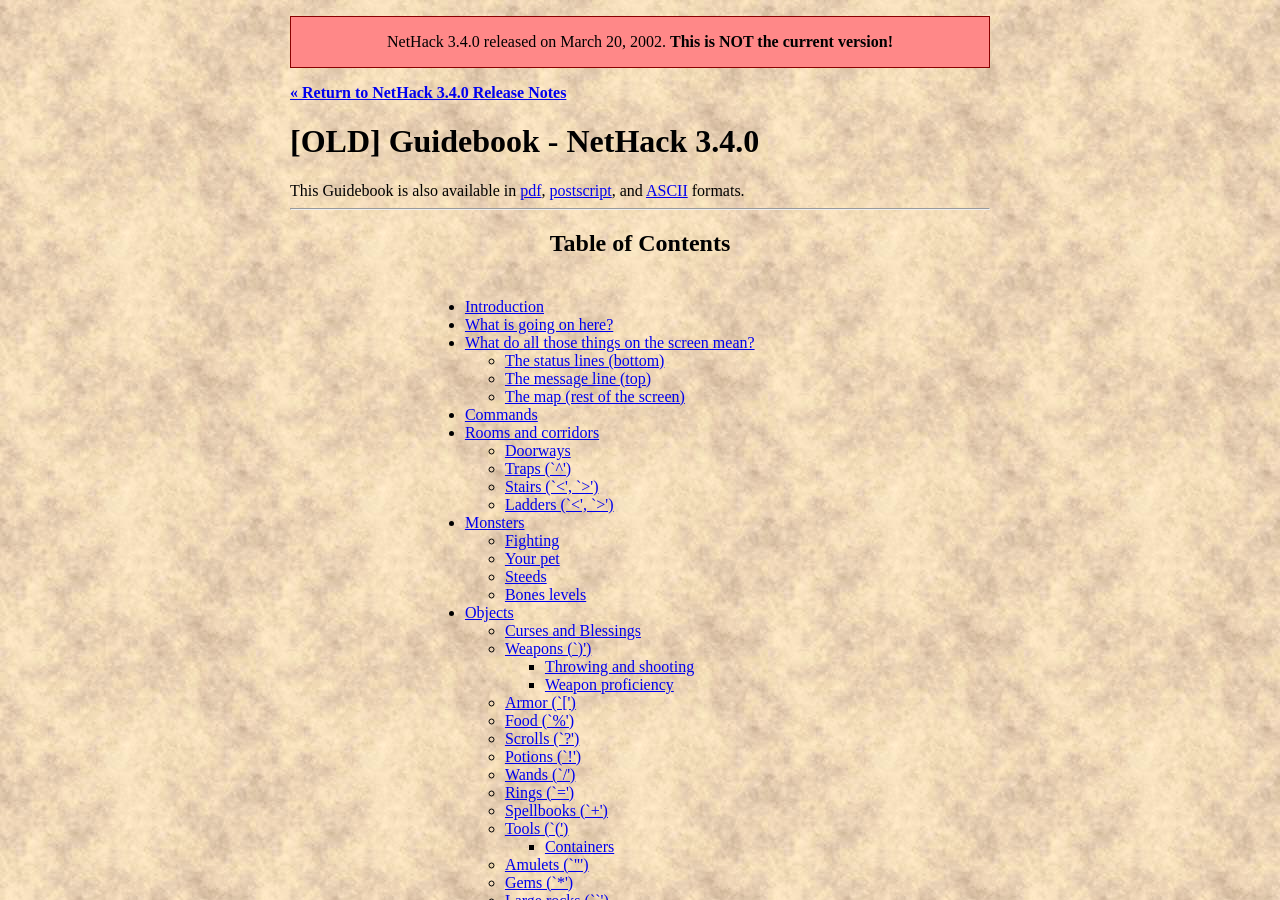
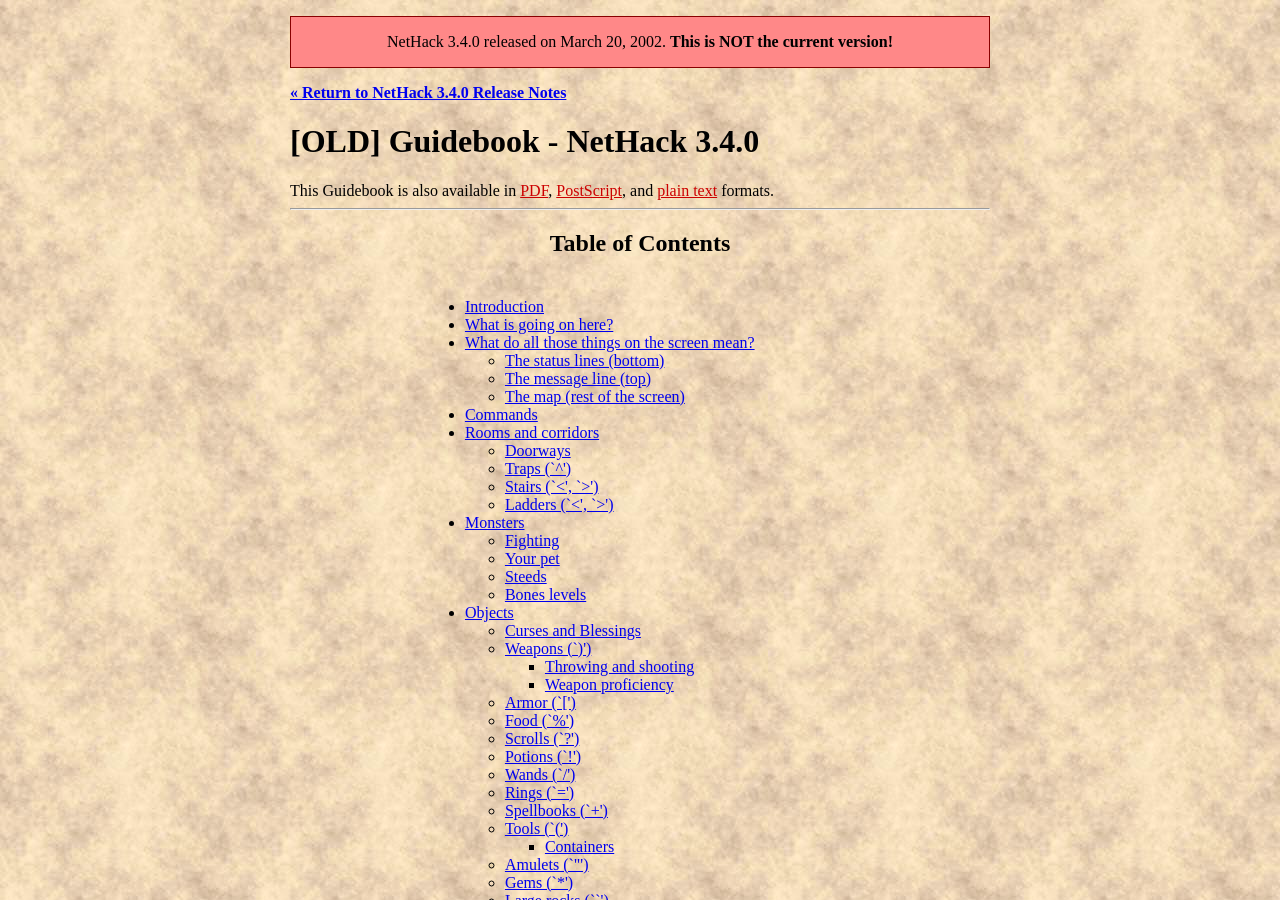
Before and after one commit to tung/nethack-www, a Jekyll site: the page built from v340/guidebook.html, in a window 1280 px wide and 900 px high. Built offline with Jekyll 4.4.1, drawn with Linux system fonts in a browser that asks for light colours.

Commit message:
Fix links in NetHack 3.4.0 Guidebook

```diff
--- a/v340/guidebook.html
+++ b/v340/guidebook.html
@@ -8,107 +8,107 @@
     url: release.html
 ---
 This Guidebook is also available in
-<a href="http://nethack.sourceforge.net/docs/nh340/Guidebook.pdf">pdf</a>,
-<a href="http://nethack.sourceforge.net/docs/nh340/Guidebook.ps">postscript</a>,
+<a href="#TODO">PDF</a>,
+<a href="#TODO">PostScript</a>,
 and
-<a href="http://nethack.sourceforge.net/docs/nh340/Guidebook.txt">ASCII</a>
+<a href="#TODO">plain text</a>
 formats.
 <hr>
 <center><h2>
 <a name="_TOC">Table of Contents</a>
 </h2></center><br>
 <center><table><tr><td><ul>
-<li><a href="Guidebook.html#_TOCentry_1">Introduction
-</a>
-<li><a href="Guidebook.html#_TOCentry_2">What is going on here?
-</a>
-<li><a href="Guidebook.html#_TOCentry_3">What do all those things on the screen mean?
-</a>
-<ul><li><a href="Guidebook.html#_TOCentry_4">The status lines (bottom)
-</a>
-<li><a href="Guidebook.html#_TOCentry_5">The message line (top)
-</a>
-<li><a href="Guidebook.html#_TOCentry_6">The map (rest of the screen)
-</a>
-</ul><li><a href="Guidebook.html#_TOCentry_7">Commands
-</a>
-<li><a href="Guidebook.html#_TOCentry_8">Rooms and corridors
-</a>
-<ul><li><a href="Guidebook.html#_TOCentry_9">Doorways
-</a>
-<li><a href="Guidebook.html#_TOCentry_10">Traps (`^')
-</a>
-<li><a href="Guidebook.html#_TOCentry_11">Stairs (`&lt;', `&gt;')
-</a>
-<li><a href="Guidebook.html#_TOCentry_12">Ladders (`&lt;', `&gt;')
-</a>
-</ul><li><a href="Guidebook.html#_TOCentry_13">Monsters
-</a>
-<ul><li><a href="Guidebook.html#_TOCentry_14">Fighting
-</a>
-<li><a href="Guidebook.html#_TOCentry_15">Your pet
-</a>
-<li><a href="Guidebook.html#_TOCentry_16">Steeds
-</a>
-<li><a href="Guidebook.html#_TOCentry_17">Bones levels
-</a>
-</ul><li><a href="Guidebook.html#_TOCentry_18">Objects
-</a>
-<ul><li><a href="Guidebook.html#_TOCentry_19">Curses and Blessings
-</a>
-<li><a href="Guidebook.html#_TOCentry_20">Weapons (`)')
-</a>
-<ul><li><a href="Guidebook.html#_TOCentry_21">Throwing and shooting
-</a>
-<li><a href="Guidebook.html#_TOCentry_22">Weapon proficiency
-</a>
-</ul><li><a href="Guidebook.html#_TOCentry_23">Armor (`[')
-</a>
-<li><a href="Guidebook.html#_TOCentry_24">Food (`%')
-</a>
-<li><a href="Guidebook.html#_TOCentry_25">Scrolls (`?')
-</a>
-<li><a href="Guidebook.html#_TOCentry_26">Potions (`!')
-</a>
-<li><a href="Guidebook.html#_TOCentry_27">Wands (`/')
-</a>
-<li><a href="Guidebook.html#_TOCentry_28">Rings (`=')
-</a>
-<li><a href="Guidebook.html#_TOCentry_29">Spellbooks (`+')
-</a>
-<li><a href="Guidebook.html#_TOCentry_30">Tools (`(')
-</a>
-<ul><li><a href="Guidebook.html#_TOCentry_31">Containers
-</a>
-</ul><li><a href="Guidebook.html#_TOCentry_32">Amulets (`&quot;')
-</a>
-<li><a href="Guidebook.html#_TOCentry_33">Gems (`*')
-</a>
-<li><a href="Guidebook.html#_TOCentry_34">Large rocks (``')
-</a>
-<li><a href="Guidebook.html#_TOCentry_35">Gold (`$')
-</a>
-</ul><li><a href="Guidebook.html#_TOCentry_36">Conduct
-</a>
-<li><a href="Guidebook.html#_TOCentry_37">Options
-</a>
-<ul><li><a href="Guidebook.html#_TOCentry_38">Setting the options
-</a>
-<li><a href="Guidebook.html#_TOCentry_39">Using the NETHACKOPTIONS environment variable
-</a>
-<li><a href="Guidebook.html#_TOCentry_40">Using a configuration file
-</a>
-<li><a href="Guidebook.html#_TOCentry_41">Customization options
-</a>
-<li><a href="Guidebook.html#_TOCentry_42">Window Port Customization options
-</a>
-<li><a href="Guidebook.html#_TOCentry_43">Configuring NetHack for Play by the Blind
-</a>
-</ul><li><a href="Guidebook.html#_TOCentry_44">Scoring
-</a>
-<li><a href="Guidebook.html#_TOCentry_45">Explore mode
-</a>
-<li><a href="Guidebook.html#_TOCentry_46">Credits
+<li><a href="#_TOCentry_1">Introduction
+</a>
+<li><a href="#_TOCentry_2">What is going on here?
+</a>
+<li><a href="#_TOCentry_3">What do all those things on the screen mean?
+</a>
+<ul><li><a href="#_TOCentry_4">The status lines (bottom)
+</a>
+<li><a href="#_TOCentry_5">The message line (top)
+</a>
+<li><a href="#_TOCentry_6">The map (rest of the screen)
+</a>
+</ul><li><a href="#_TOCentry_7">Commands
+</a>
+<li><a href="#_TOCentry_8">Rooms and corridors
+</a>
+<ul><li><a href="#_TOCentry_9">Doorways
+</a>
+<li><a href="#_TOCentry_10">Traps (`^')
+</a>
+<li><a href="#_TOCentry_11">Stairs (`&lt;', `&gt;')
+</a>
+<li><a href="#_TOCentry_12">Ladders (`&lt;', `&gt;')
+</a>
+</ul><li><a href="#_TOCentry_13">Monsters
+</a>
+<ul><li><a href="#_TOCentry_14">Fighting
+</a>
+<li><a href="#_TOCentry_15">Your pet
+</a>
+<li><a href="#_TOCentry_16">Steeds
+</a>
+<li><a href="#_TOCentry_17">Bones levels
+</a>
+</ul><li><a href="#_TOCentry_18">Objects
+</a>
+<ul><li><a href="#_TOCentry_19">Curses and Blessings
+</a>
+<li><a href="#_TOCentry_20">Weapons (`)')
+</a>
+<ul><li><a href="#_TOCentry_21">Throwing and shooting
+</a>
+<li><a href="#_TOCentry_22">Weapon proficiency
+</a>
+</ul><li><a href="#_TOCentry_23">Armor (`[')
+</a>
+<li><a href="#_TOCentry_24">Food (`%')
+</a>
+<li><a href="#_TOCentry_25">Scrolls (`?')
+</a>
+<li><a href="#_TOCentry_26">Potions (`!')
+</a>
+<li><a href="#_TOCentry_27">Wands (`/')
+</a>
+<li><a href="#_TOCentry_28">Rings (`=')
+</a>
+<li><a href="#_TOCentry_29">Spellbooks (`+')
+</a>
+<li><a href="#_TOCentry_30">Tools (`(')
+</a>
+<ul><li><a href="#_TOCentry_31">Containers
+</a>
+</ul><li><a href="#_TOCentry_32">Amulets (`&quot;')
+</a>
+<li><a href="#_TOCentry_33">Gems (`*')
+</a>
+<li><a href="#_TOCentry_34">Large rocks (``')
+</a>
+<li><a href="#_TOCentry_35">Gold (`$')
+</a>
+</ul><li><a href="#_TOCentry_36">Conduct
+</a>
+<li><a href="#_TOCentry_37">Options
+</a>
+<ul><li><a href="#_TOCentry_38">Setting the options
+</a>
+<li><a href="#_TOCentry_39">Using the NETHACKOPTIONS environment variable
+</a>
+<li><a href="#_TOCentry_40">Using a configuration file
+</a>
+<li><a href="#_TOCentry_41">Customization options
+</a>
+<li><a href="#_TOCentry_42">Window Port Customization options
+</a>
+<li><a href="#_TOCentry_43">Configuring NetHack for Play by the Blind
+</a>
+</ul><li><a href="#_TOCentry_44">Scoring
+</a>
+<li><a href="#_TOCentry_45">Explore mode
+</a>
+<li><a href="#_TOCentry_46">Credits
 </a>
 </ul></td></tr></table></center><hr>
 <h1 align=center>A Guide to the Mazes of Menace
@@ -159,7 +159,7 @@
 gather your gear, eat what may be your last meal outside, and enter the
 dungeon...
 
-<h5 align=right>[Back to <a href="Guidebook.html#_TOC">Table of Contents</a>.]</h5><h2><a name="_TOCentry_2">2 What is going on here?
+<h5 align=right>[Back to <a href="#_TOC">Table of Contents</a>.]</h5><h2><a name="_TOCentry_2">2 What is going on here?
 </a></h2><p>You have just begun a game of NetHack.  Your goal is to grab as much
 treasure as you can, retrieve the Amulet of Yendor, and escape the
 Mazes of Menace alive.
@@ -225,7 +225,7 @@
 (including other orcs).  Above all others, Orcs hate Elves with a passion
 unequalled, and will go out of their way to kill one at any opportunity.
 The armor and weapons fashioned by the Orcs are typically of inferior quality.
-<h5 align=right>[Back to <a href="Guidebook.html#_TOC">Table of Contents</a>.]</h5><h2><a name="_TOCentry_3">3 What do all those things on the screen mean?
+<h5 align=right>[Back to <a href="#_TOC">Table of Contents</a>.]</h5><h2><a name="_TOCentry_3">3 What do all those things on the screen mean?
 </a></h2><p>On the screen is kept a map of where you have
 been and what you have seen on the current dungeon level; as you
 explore more of the level, it appears on the screen in front of you.
@@ -478,7 +478,7 @@
 symbol represents with the `/' command (see the next section for
 more info).
 
-<h5 align=right>[Back to <a href="Guidebook.html#_TOC">Table of Contents</a>.]</h5><h2><a name="_TOCentry_7">4 Commands
+<h5 align=right>[Back to <a href="#_TOC">Table of Contents</a>.]</h5><h2><a name="_TOCentry_7">4 Commands
 </a></h2><p>Commands are initiated by typing one or two characters.  Some commands,
 like ``search'', do not require that any more information be collected by
 NetHack.  Other commands might require additional information, for
@@ -976,7 +976,7 @@
 <dd>
 Untrap a trap, door, or chest.  Same as ``#untrap'' or ``M-u''.
 
-<h5 align=right>[Back to <a href="Guidebook.html#_TOC">Table of Contents</a>.]</h5><h2><a name="_TOCentry_8">5 Rooms and corridors
+<h5 align=right>[Back to <a href="#_TOC">Table of Contents</a>.]</h5><h2><a name="_TOCentry_8">5 Rooms and corridors
 </a></h2></dl><p>Rooms and corridors in the dungeon are either lit or dark.
 Any lit areas within your line of sight will be displayed;
 dark areas are only displayed if they are within one space of you.
@@ -1041,7 +1041,7 @@
 </a></h3><p>Ladders serve the same purpose as staircases, and the two types of
 inter-level connections are nearly indistinguishable during game play.
 
-<h5 align=right>[Back to <a href="Guidebook.html#_TOC">Table of Contents</a>.]</h5><h2><a name="_TOCentry_13">6 Monsters
+<h5 align=right>[Back to <a href="#_TOC">Table of Contents</a>.]</h5><h2><a name="_TOCentry_13">6 Monsters
 </a></h2><p>Monsters you cannot see are not displayed on the screen.  Beware!
 You may suddenly come upon one in a dark place.  Some magic items can
 help you locate them before they locate you (which some monsters can do
@@ -1107,7 +1107,7 @@
 former player; it is probably still lurking around, gloating over its
 last victory.
 
-<h5 align=right>[Back to <a href="Guidebook.html#_TOC">Table of Contents</a>.]</h5><h2><a name="_TOCentry_18">7 Objects
+<h5 align=right>[Back to <a href="#_TOC">Table of Contents</a>.]</h5><h2><a name="_TOCentry_18">7 Objects
 </a></h2><p>When you find something in the dungeon, it is common to want to pick
 it up.  In NetHack, this is accomplished automatically by walking over
 the object (unless you turn off the
@@ -1494,7 +1494,7 @@
 of monsters in the dungeon that may be influenced by the amount of gold
 you are carrying (shopkeepers aside).
 
-<h5 align=right>[Back to <a href="Guidebook.html#_TOC">Table of Contents</a>.]</h5><h2><a name="_TOCentry_36">8 Conduct
+<h5 align=right>[Back to <a href="#_TOC">Table of Contents</a>.]</h5><h2><a name="_TOCentry_36">8 Conduct
 </a></h2><p>As if winning NetHack were not difficult enough, certain players
 seek to challenge themselves by imposing restrictions on the
 way they play the game.  The game automatically tracks some of
@@ -1585,7 +1585,7 @@
 wish for an object is a challenge, as is a game without wishing for
 an artifact (even if the artifact immediately disappears).
 
-<h5 align=right>[Back to <a href="Guidebook.html#_TOC">Table of Contents</a>.]</h5><h2><a name="_TOCentry_37">9 Options
+<h5 align=right>[Back to <a href="#_TOC">Table of Contents</a>.]</h5><h2><a name="_TOCentry_37">9 Options
 </a></h2><p>Due to variations in personal tastes and conceptions of how NetHack
 should do things, there are options you can set to change how NetHack
 behaves.
@@ -2284,7 +2284,7 @@
 default representation of the dungeon using standard ASCII characters
 with fancier characters from extended character sets, and these fancier
 characters can annoy screen-readers.
-<h5 align=right>[Back to <a href="Guidebook.html#_TOC">Table of Contents</a>.]</h5><h2><a name="_TOCentry_44">10 Scoring
+<h5 align=right>[Back to <a href="#_TOC">Table of Contents</a>.]</h5><h2><a name="_TOCentry_44">10 Scoring
 </a></h2></dl><p>NetHack maintains a list of the top scores or scorers on your machine,
 depending on how it is set up.  In the latter case, each account on
 the machine can post only one non-winning score on this list.  If
@@ -2304,7 +2304,7 @@
 <p>If you just want to see what the current top players/games list is, you
 can type <b>nethack -s all</b> on most versions.
 
-<h5 align=right>[Back to <a href="Guidebook.html#_TOC">Table of Contents</a>.]</h5><h2><a name="_TOCentry_45">11 Explore mode
+<h5 align=right>[Back to <a href="#_TOC">Table of Contents</a>.]</h5><h2><a name="_TOCentry_45">11 Explore mode
 </a></h2><p>NetHack is an intricate and difficult game.  Novices might falter
 in fear, aware of their ignorance of the means to survive.  Well, fear
 not.  Your dungeon may come equipped with an ``explore'' or ``discovery''
@@ -2316,7 +2316,7 @@
 the game.  The other benefits of explore mode are left for the trepid
 reader to discover.
 
-<h5 align=right>[Back to <a href="Guidebook.html#_TOC">Table of Contents</a>.]</h5><h2><a name="_TOCentry_46">12 Credits
+<h5 align=right>[Back to <a href="#_TOC">Table of Contents</a>.]</h5><h2><a name="_TOCentry_46">12 Credits
 </a></h2><p>The original <i>hack</i> game was modeled on the Berkeley
 UNIX<i>rogue</i> game.  Large portions of this paper were shamelessly
 cribbed from <i>A Guide to the Dungeons of Doom</i>, by Michael C. Toy
@@ -2499,7 +2499,7 @@
 
 </pre></table>
 <br>
-<h5>Brand and product names are trademarks or registered trademarks of their respective holders.</h5><h5 align=right>[Back to <a href="Guidebook.html#_TOC">Table of Contents</a>.]</h5><br>
+<h5>Brand and product names are trademarks or registered trademarks of their respective holders.</h5><h5 align=right>[Back to <a href="#_TOC">Table of Contents</a>.]</h5><br>
 <!--
 NetHack is Copyright 1985-2003 by Stichting Mathematisch Centrum
 and M. Stephenson.  See
```
